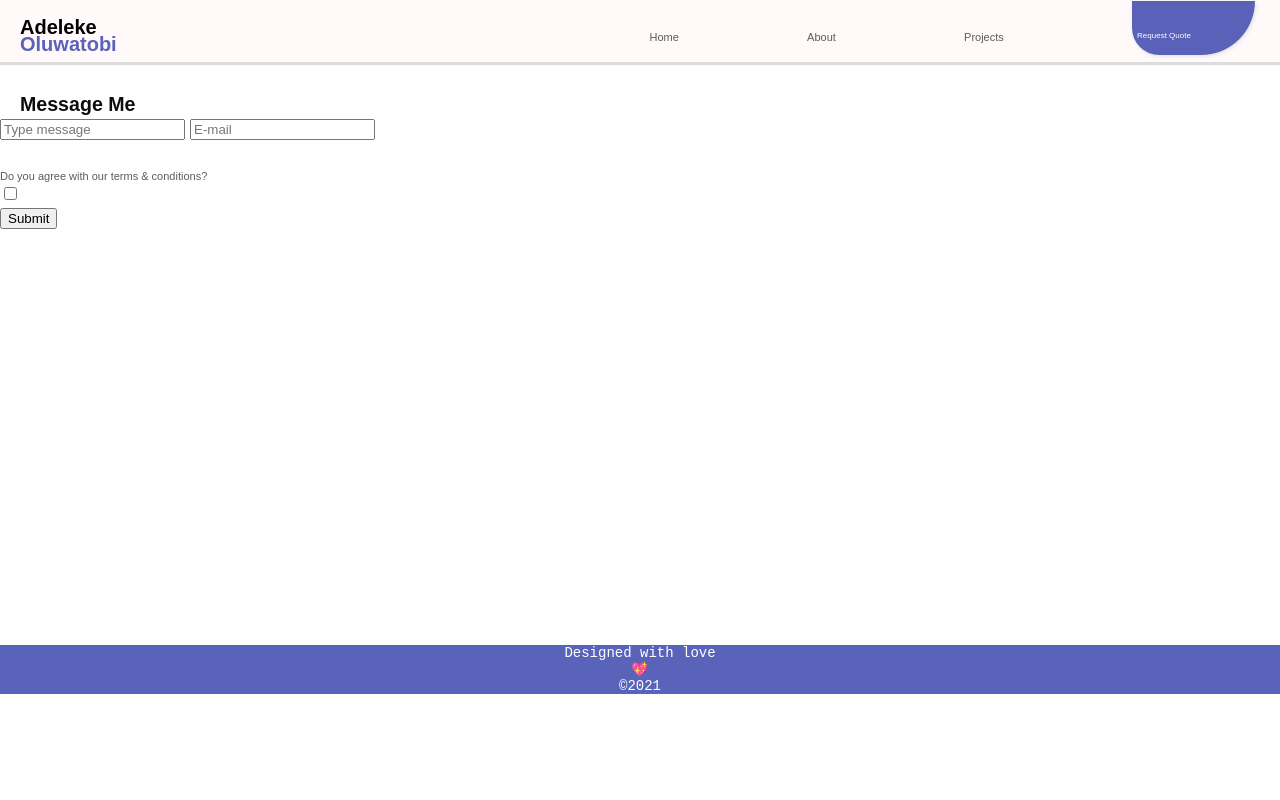
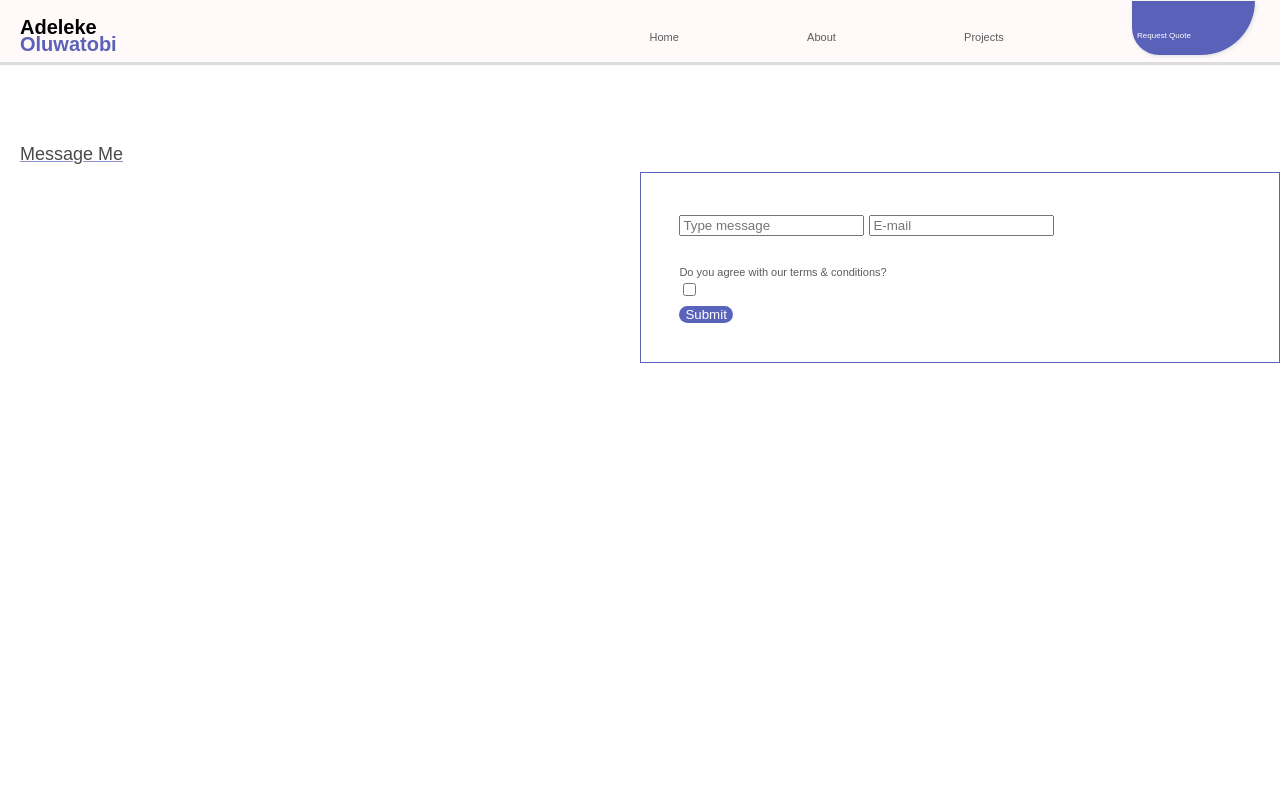
Before and after one commit to tobiadiks/tobiadiks.github.io, a plain HTML site: page quote.html in a window 1280 px wide. Shown: the top 800 px of the page. Drawn offline with Linux system fonts and the light colour scheme.

Commit message:
link added

```diff
--- a/quote.html
+++ b/quote.html
@@ -1,5 +1,6 @@
 <!DOCTYPE html>
 <html lang="en">
+
 <head>
   <meta charset="UTF-8">
   <meta http-equiv="X-UA-Compatible" content="IE=Edge">
@@ -18,7 +19,8 @@
   <div class="container">
     <nav class="navigation">
       <div class="header">
- <h1  class="head">Adeleke</h1><h1 class="head1">Oluwatobi</h1>
+        <h1 class="head">Adeleke</h1>
+        <h1 class="head1">Oluwatobi</h1>
       </div>
 
       <div class="route">
@@ -29,14 +31,15 @@
       </div>
     </nav>
     <div class="body-content">
-      <div class="word">Message Me</div>
-      <form>
+      <div class="body-content-center">
+        <div class="word-variant">Message Me</div>
+        <form class="forms">
           <input type="text" placeholder="Type message">
-      <input type="email" placeholder = "E-mail">
+          <input type="email" placeholder="E-mail">
           <div class="link">Do you agree with our terms & conditions?</div>
           <input type="checkbox"><br>
-      <button type="submit">Submit</button>
-
+          <button class="submit-btn" type="submit">Submit</button>
+      </div>
 
     </div>
 
@@ -51,4 +54,5 @@
     <!-- Project -->
     <script src="main.js"></script>
 </body>
+
 </html>
--- a/style.css
+++ b/style.css
@@ -2,7 +2,7 @@ body {
     font-size: 15pt;
     background-color: #fff;
     margin:0px;
-    height: 100%;
+    height: auto;
     width: 100%;
     padding: 0px;
    }
@@ -111,7 +111,6 @@ body {
 .image-resize{
   height: 5em;
   width: 8em;
-  margin-left: 4em;
 }
 
 .cto{
@@ -136,16 +135,40 @@ body {
 .body-content{
   padding: 0;
 
+
+}
+
+.body-content-center{
+
+}
+
+.forms{
+  flex: content;
+  flex-wrap: wrap;
+  margin-left: 50%;
+  font-size: 100%;
+  border: 1px solid  #111D9BB0;
+  padding: 3%;
+  width: auto;
+
+}
+
+.submit-btn{
+color:  #fff;
+background-color:  #111D9BB0;
+border: 0px;
+border-radius: 10px;
 }
 
 .footer{
-  margin-top: 30%;
+  margin-top: 100%;
   width: 100%;
   background-color: #111D9BB0;
   color : #fff;
   font-family: monospace;
   font-size: 70%;
   font-weight: 350px;
+
 
 }
 
```
Lines whose indentation alone changed are shown as unchanged.
